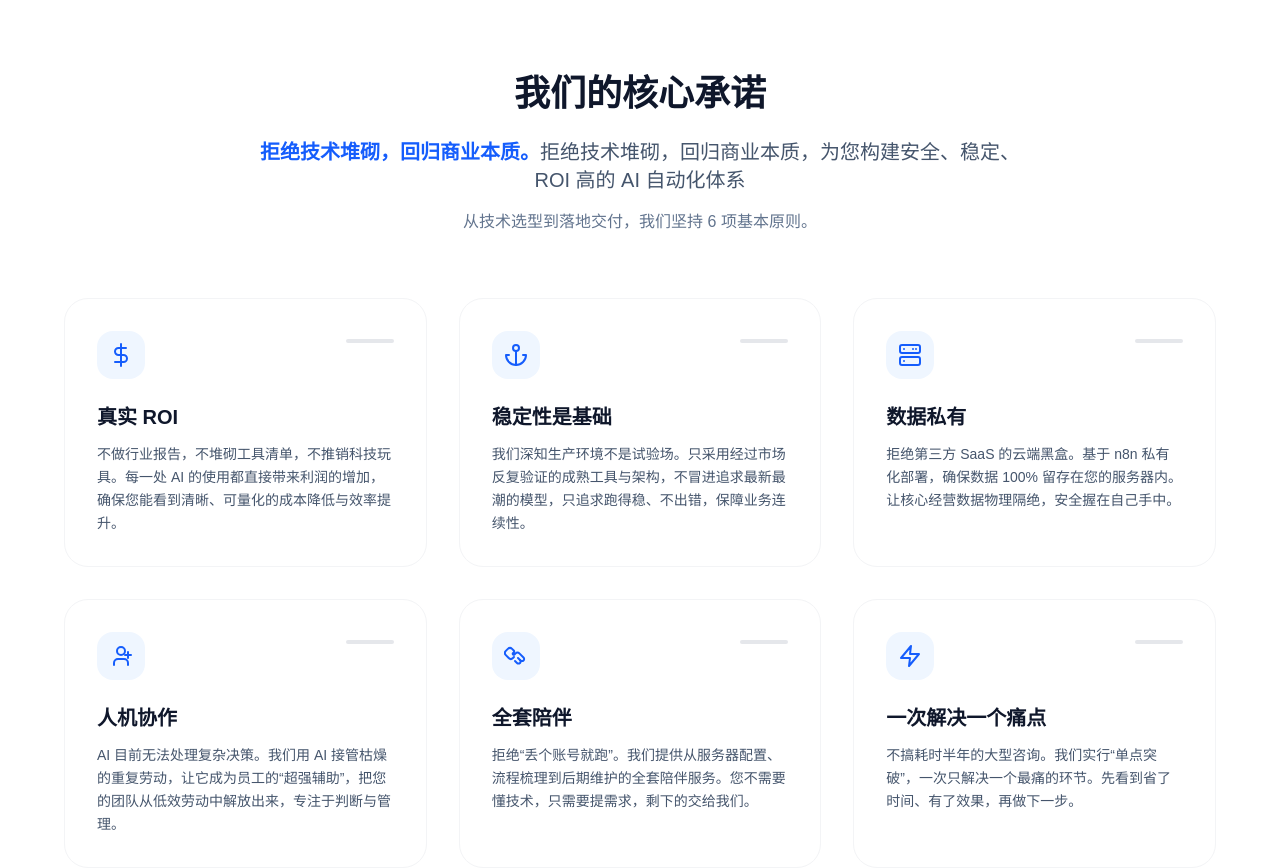
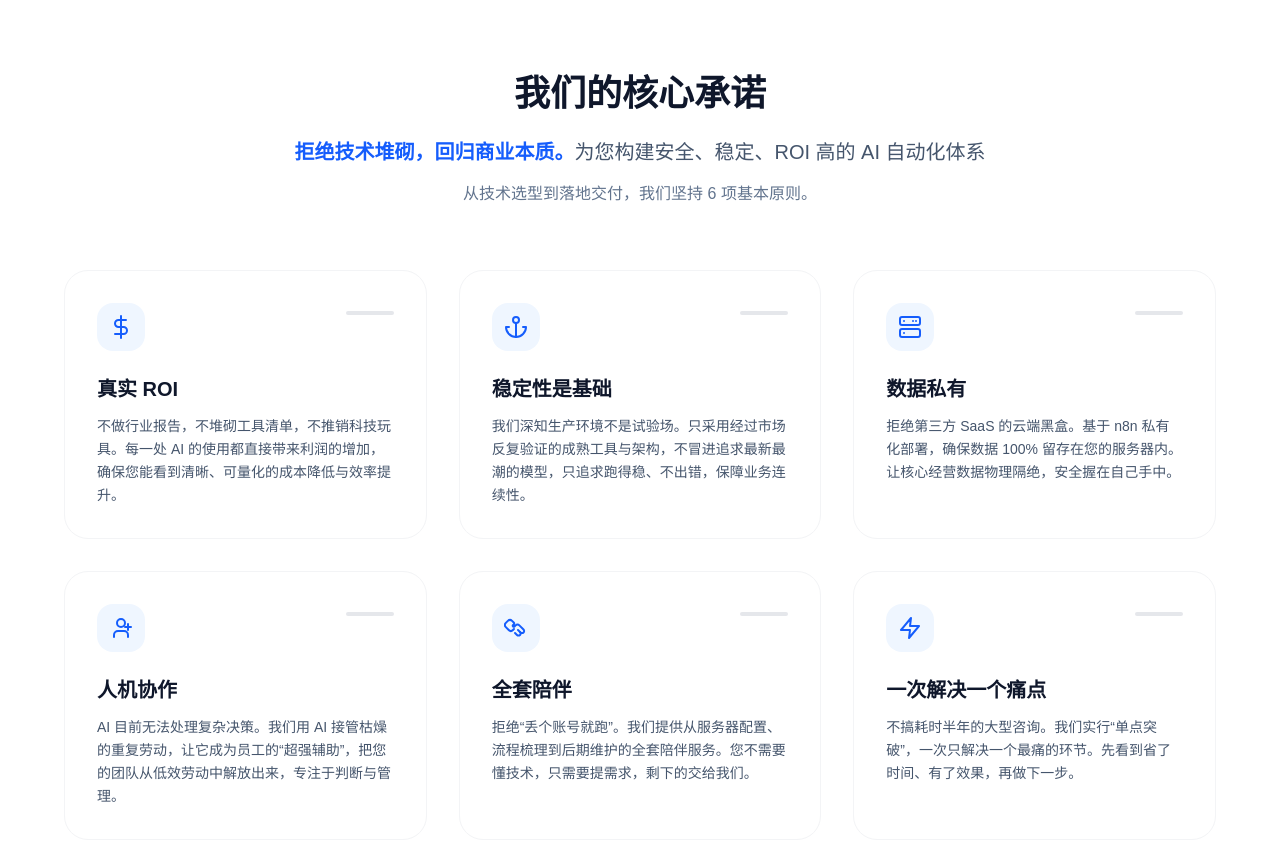
Before and after one commit to LEO-JIM/shangqunai, a Next.js app: page / in a window 1280 px wide. Shown: the part 4200-5068 px from the top of the page. Built offline with nearby package versions, Linux system fonts and the light colour scheme.

Commit message:
delete replication

```diff
--- a/components/BusinessFeatures.tsx
+++ b/components/BusinessFeatures.tsx
@@ -102,7 +102,7 @@ const BusinessFeatures: React.FC = () => {
           <p className="text-xl text-slate-600 max-w-3xl mx-auto font-medium">
             <span className="text-blue-600 font-bold">拒绝技术堆砌，回归商业本质。</span>
             <br className="md:hidden" />
-            拒绝技术堆砌，回归商业本质，为您构建安全、稳定、ROI 高的 AI 自动化体系
+            为您构建安全、稳定、ROI 高的 AI 自动化体系
           </p>
 
           <p className="mt-4 text-slate-500 max-w-2xl mx-auto">
```
